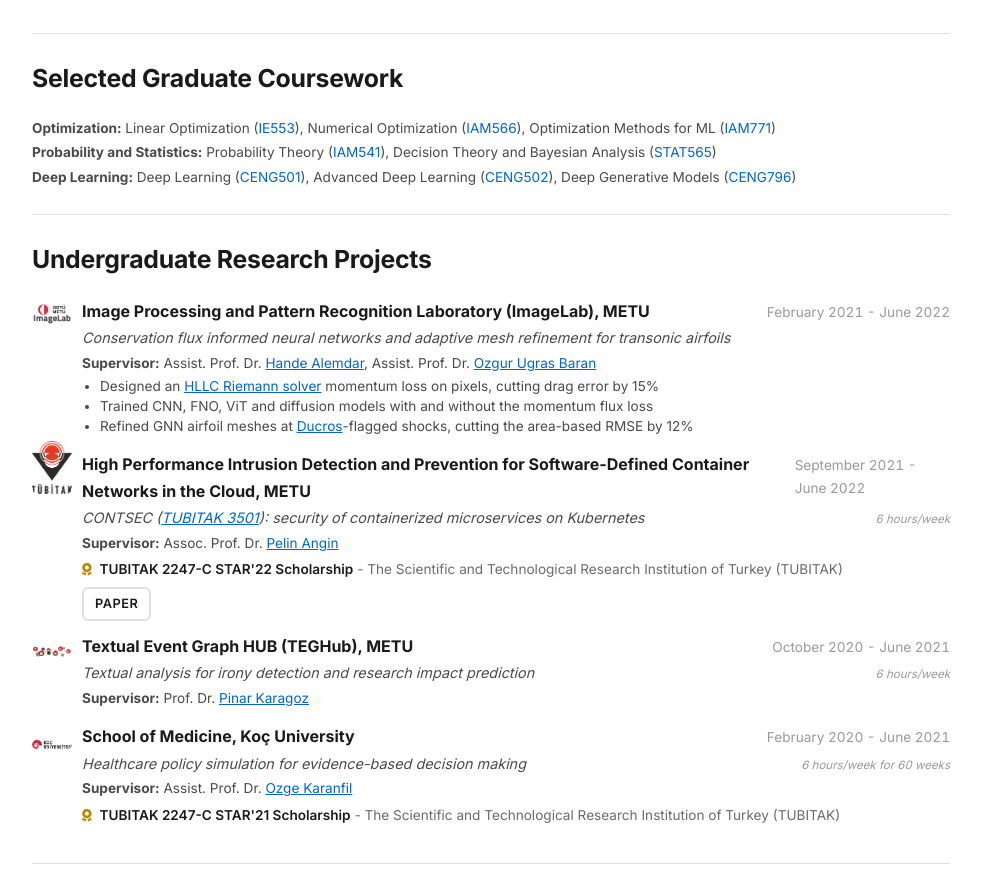
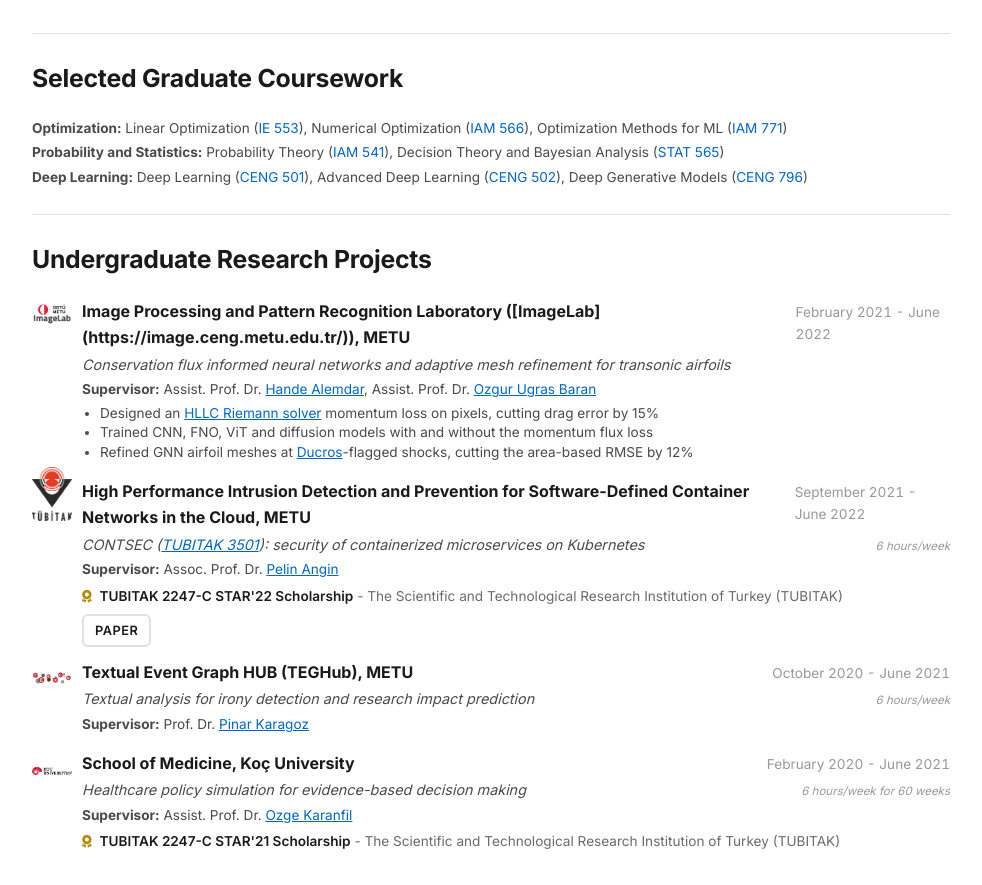
Before and after one commit to adnanhd/adnanhd.github.io, a plain HTML site: page cv/index.html in a window 1280 px wide. Shown: the part 2234-3119 px from the top of the page, without its empty margins (274-1256 px from the left). Drawn offline with Linux system fonts and the light colour scheme.

Commit message:
site: rebuild cv page and search index

```diff
--- a/cv/index.html
+++ b/cv/index.html
@@ -378,9 +378,9 @@
 
                     <div class="content-section">
                         <h2>Selected Graduate Coursework</h2>
-                        <div id="coursework-list"><div class="resume-coursework"><strong>Optimization:</strong> Linear Optimization (<a href="https://catalog.metu.edu.tr/course.php?course_code=5680553" target="_blank" rel="noopener noreferrer">IE553</a>), Numerical Optimization (<a href="https://catalog.metu.edu.tr/course.php?course_code=9700566" target="_blank" rel="noopener noreferrer">IAM566</a>), Optimization Methods for ML (<a href="https://catalog.metu.edu.tr/course.php?course_code=9700771" target="_blank" rel="noopener noreferrer">IAM771</a>)</div>
-<div class="resume-coursework"><strong>Probability and Statistics:</strong> Probability Theory (<a href="https://catalog.metu.edu.tr/course.php?course_code=9700541" target="_blank" rel="noopener noreferrer">IAM541</a>), Decision Theory and Bayesian Analysis (<a href="https://catalog.metu.edu.tr/course.php?course_code=2460565" target="_blank" rel="noopener noreferrer">STAT565</a>)</div>
-<div class="resume-coursework"><strong>Deep Learning:</strong> Deep Learning (<a href="https://catalog.metu.edu.tr/course.php?course_code=5710501" target="_blank" rel="noopener noreferrer">CENG501</a>), Advanced Deep Learning (<a href="https://catalog.metu.edu.tr/course.php?course_code=5710502" target="_blank" rel="noopener noreferrer">CENG502</a>), Deep Generative Models (<a href="https://catalog.metu.edu.tr/course.php?course_code=5710796" target="_blank" rel="noopener noreferrer">CENG796</a>)</div></div>
+                        <div id="coursework-list"><div class="resume-coursework"><strong>Optimization:</strong> Linear Optimization (<a href="https://catalog.metu.edu.tr/course.php?course_code=5680553" target="_blank" rel="noopener noreferrer">IE 553</a>), Numerical Optimization (<a href="https://catalog.metu.edu.tr/course.php?course_code=9700566" target="_blank" rel="noopener noreferrer">IAM 566</a>), Optimization Methods for ML (<a href="https://catalog.metu.edu.tr/course.php?course_code=9700771" target="_blank" rel="noopener noreferrer">IAM 771</a>)</div>
+<div class="resume-coursework"><strong>Probability and Statistics:</strong> Probability Theory (<a href="https://catalog.metu.edu.tr/course.php?course_code=9700541" target="_blank" rel="noopener noreferrer">IAM 541</a>), Decision Theory and Bayesian Analysis (<a href="https://catalog.metu.edu.tr/course.php?course_code=2460565" target="_blank" rel="noopener noreferrer">STAT 565</a>)</div>
+<div class="resume-coursework"><strong>Deep Learning:</strong> Deep Learning (<a href="https://catalog.metu.edu.tr/course.php?course_code=5710501" target="_blank" rel="noopener noreferrer">CENG 501</a>), Advanced Deep Learning (<a href="https://catalog.metu.edu.tr/course.php?course_code=5710502" target="_blank" rel="noopener noreferrer">CENG 502</a>), Deep Generative Models (<a href="https://catalog.metu.edu.tr/course.php?course_code=5710796" target="_blank" rel="noopener noreferrer">CENG 796</a>)</div></div>
                     </div>
 
                     <div class="content-section">
@@ -390,7 +390,7 @@
 <a href="https://image.ceng.metu.edu.tr/" target="_blank" rel="noopener noreferrer"><img src="../assets/img/logos/imagelab.png" alt="Conservation flux informed neural networks and adaptive mesh refinement for transonic airfoils" loading="lazy" width="40" height="40" /></a>
 </div>
 <div class="resume-details">
-<div class="resume-header"><strong>Image Processing and Pattern Recognition Laboratory (ImageLab), METU</strong><span class="date">February 2021 - June 2022</span></div>
+<div class="resume-header"><strong>Image Processing and Pattern Recognition Laboratory ([ImageLab](https://image.ceng.metu.edu.tr/)), METU</strong><span class="date">February 2021 - June 2022</span></div>
 <div class="resume-subheader"><span>Conservation flux informed neural networks and adaptive mesh refinement for transonic airfoils</span>
 </div>
 <div class="resume-advisor"><strong>Supervisor:</strong> Assist. Prof. Dr. <a href="https://user.ceng.metu.edu.tr/~alemdar/" target="_blank" rel="noopener noreferrer">Hande Alemdar</a>, Assist. Prof. Dr. <a href="https://scholar.google.com/citations?user=s7AP0ygAAAAJ" target="_blank" rel="noopener noreferrer">Ozgur Ugras Baran</a></div>
```
